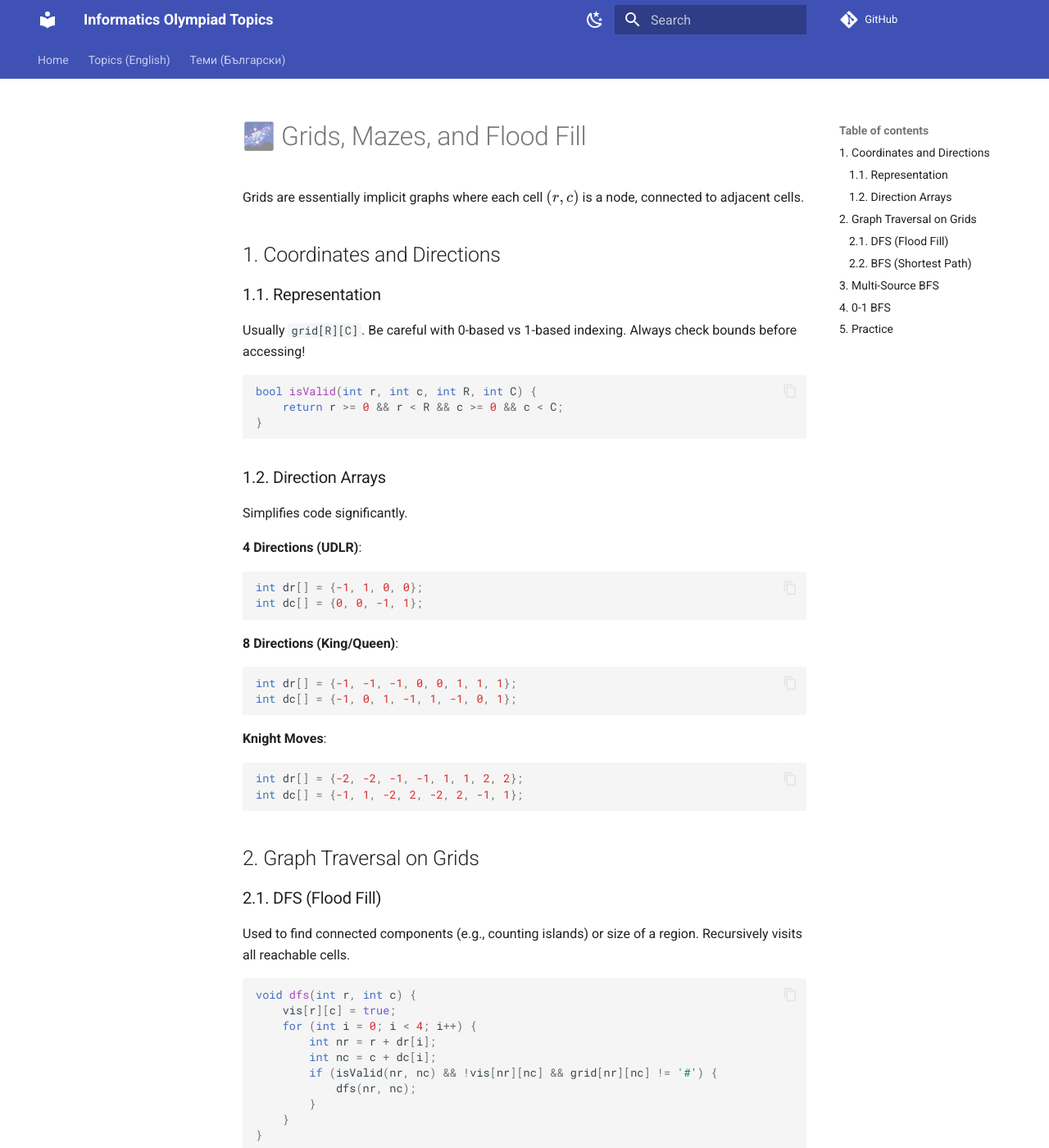
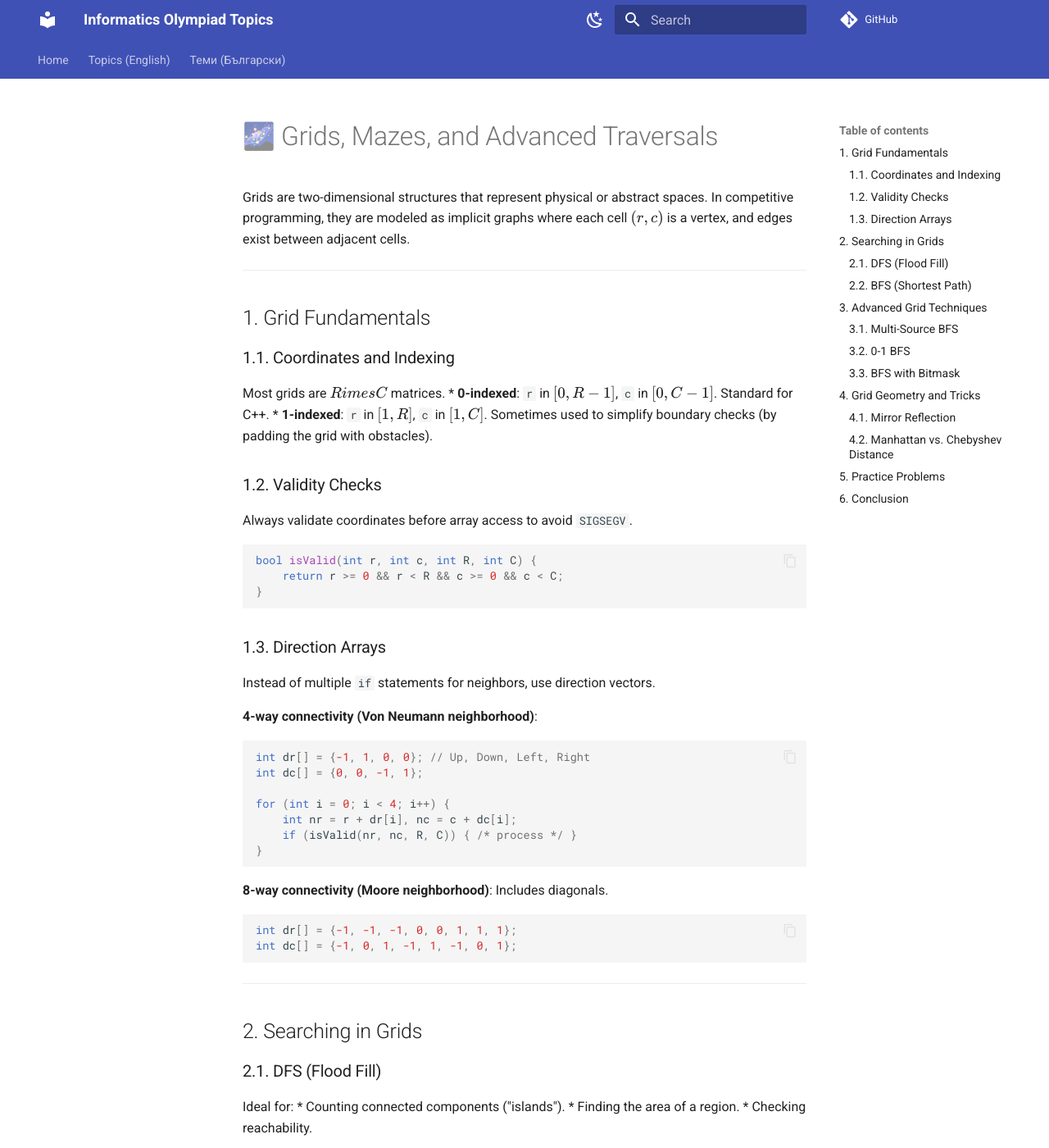
Before and after one commit to KadirYazadzhi/Informatics-Olympiad-Topics, an MkDocs documentation site: the page built from docs/EN/11b_Grids_and_Mazes.md, in a window 1280 px wide and 1400 px high. Shown: the whole window at 82% size. Built offline with MkDocs 1.6.1 and Material for MkDocs 9.7.7, drawn with Linux system fonts in a browser that asks for light colours; comment, search, counter and statistics services are not loaded; some of the changed text lies outside the part shown.

Commit message:
Expand EN/11b_Grids_and_Mazes.md: BFS, DFS, Multi-source and 0-1 BFS

````diff
--- a/docs/EN/11b_Grids_and_Mazes.md
+++ b/docs/EN/11b_Grids_and_Mazes.md
@@ -1,12 +1,18 @@
-# 🌌 Grids, Mazes, and Flood Fill
+# 🌌 Grids, Mazes, and Advanced Traversals
 
-Grids are essentially implicit graphs where each cell $(r, c)$ is a node, connected to adjacent cells.
+Grids are two-dimensional structures that represent physical or abstract spaces. In competitive programming, they are modeled as implicit graphs where each cell $(r, c)$ is a vertex, and edges exist between adjacent cells.
 
-## 1. Coordinates and Directions
+---
 
-### 1.1. Representation
-Usually `grid[R][C]`. Be careful with 0-based vs 1-based indexing.
-Always check bounds before accessing!
+## 1. Grid Fundamentals
+
+### 1.1. Coordinates and Indexing
+Most grids are $R 	imes C$ matrices.
+*   **0-indexed**: `r` in $[0, R-1]$, `c` in $[0, C-1]$. Standard for C++.
+*   **1-indexed**: `r` in $[1, R]$, `c` in $[1, C]$. Sometimes used to simplify boundary checks (by padding the grid with obstacles).
+
+### 1.2. Validity Checks
+Always validate coordinates before array access to avoid `SIGSEGV`.
 
 ```cpp
 bool isValid(int r, int c, int R, int C) {
@@ -14,83 +20,114 @@ bool isValid(int r, int c, int R, int C) {
 }
 ```
 
-### 1.2. Direction Arrays
-Simplifies code significantly.
+### 1.3. Direction Arrays
+Instead of multiple `if` statements for neighbors, use direction vectors.
 
-**4 Directions (UDLR)**:
+**4-way connectivity (Von Neumann neighborhood)**:
 ```cpp
-int dr[] = {-1, 1, 0, 0};
+int dr[] = {-1, 1, 0, 0}; // Up, Down, Left, Right
 int dc[] = {0, 0, -1, 1};
+
+for (int i = 0; i < 4; i++) {
+    int nr = r + dr[i], nc = c + dc[i];
+    if (isValid(nr, nc, R, C)) { /* process */ }
+}
 ```
 
-**8 Directions (King/Queen)**:
+**8-way connectivity (Moore neighborhood)**:
+Includes diagonals.
 ```cpp
 int dr[] = {-1, -1, -1, 0, 0, 1, 1, 1};
 int dc[] = {-1, 0, 1, -1, 1, -1, 0, 1};
 ```
 
-**Knight Moves**:
-```cpp
-int dr[] = {-2, -2, -1, -1, 1, 1, 2, 2};
-int dc[] = {-1, 1, -2, 2, -2, 2, -1, 1};
-```
+---
 
-## 2. Graph Traversal on Grids
+## 2. Searching in Grids
 
 ### 2.1. DFS (Flood Fill)
-Used to find connected components (e.g., counting islands) or size of a region.
-Recursively visits all reachable cells.
+Ideal for:
+*   Counting connected components ("islands").
+*   Finding the area of a region.
+*   Checking reachability.
 
 ```cpp
-void dfs(int r, int c) {
+void floodFill(int r, int c, int color, int target) {
+    if (!isValid(r, c, R, C) || grid[r][c] != target || vis[r][c]) return;
     vis[r][c] = true;
-    for (int i = 0; i < 4; i++) {
-        int nr = r + dr[i];
-        int nc = c + dc[i];
-        if (isValid(nr, nc) && !vis[nr][nc] && grid[nr][nc] != '#') {
-            dfs(nr, nc);
-        }
-    }
+    grid[r][c] = color;
+    for (int i = 0; i < 4; i++) floodFill(r + dr[i], c + dc[i], color, target);
 }
 ```
 
 ### 2.2. BFS (Shortest Path)
-Finds the shortest path in an unweighted grid (min number of steps).
-Crucial: Use a `queue` and a `dist` array.
+BFS is the **only** algorithm for finding the shortest path in an unweighted grid.
+*   Uses a `std::queue<pair<int, int>>`.
+*   Maintains a `dist[R][C]` array initialized to -1.
 
 ```cpp
-void bfs(int sr, int sc) {
+int bfs(int sr, int sc, int tr, int tc) {
     queue<pair<int, int>> q;
     q.push({sr, sc});
     dist[sr][sc] = 0;
 
     while (!q.empty()) {
         auto [r, c] = q.front(); q.pop();
-
-        if (r == endR && c == endC) return; // Found
+        if (r == tr && c == tc) return dist[r][c];
 
         for (int i = 0; i < 4; i++) {
-            int nr = r + dr[i];
-            int nc = c + dc[i];
-            if (isValid(nr, nc) && dist[nr][nc] == -1) {
+            int nr = r + dr[i], nc = c + dc[i];
+            if (isValid(nr, nc, R, C) && grid[nr][nc] != '#' && dist[nr][nc] == -1) {
                 dist[nr][nc] = dist[r][c] + 1;
                 q.push({nr, nc});
             }
         }
     }
+    return -1; // Unreachable
 }
 ```
 
-## 3. Multi-Source BFS
-If you have multiple starting points (e.g., fire spreading from several locations), push ALL of them into the queue initially with `dist=0`.
+---
 
-## 4. 0-1 BFS
-If edge weights are 0 or 1 (e.g., moving to specific cells costs 0, others 1), use a `deque`.
-*   Weight 0: `push_front`.
-*   Weight 1: `push_back`.
+## 3. Advanced Grid Techniques
+
+### 3.1. Multi-Source BFS
+Used when multiple "sources" act simultaneously (e.g., several fires spreading).
+1.  Initialize `dist` to $\infty$.
+2.  Push **all** source coordinates into the queue with `dist = 0`.
+3.  Run a single BFS. This computes for each cell the distance to the **nearest** source.
+
+### 3.2. 0-1 BFS
+If moving between cells has cost 0 or 1.
+*   Use a `std::deque`.
+*   If cost is 0: `push_front`.
+*   If cost is 1: `push_back`.
 This is faster than Dijkstra ($O(V+E)$).
 
-## 5. Practice
-1.  **CSES Counting Rooms**: DFS/Flood Fill.
-2.  **CSES Labyrinth**: BFS + Path reconstruction.
-3.  **Codeforces 1105D**: Kilani and the Game (Multi-source BFS expansion).
+### 3.3. BFS with Bitmask
+If the state depends on more than just $(r, c)$ (e.g., "shortest path after collecting 3 keys").
+*   State: `(r, c, mask)`, where `mask` is a bitmask of collected keys.
+*   `dist[R][C][1 << K]`.
+
+---
+
+## 4. Grid Geometry and Tricks
+
+### 4.1. Mirror Reflection
+If a path "bounces" off grid boundaries, it is often easier to "unfold" the grid into a larger coordinate system instead of simulating bounces.
+
+### 4.2. Manhattan vs. Chebyshev Distance
+*   **Manhattan** (4-way): $|r_1-r_2| + |c_1-c_2|$.
+*   **Chebyshev** (8-way): $\max(|r_1-r_2|, |c_1-c_2|)$.
+
+---
+
+## 5. Practice Problems
+1.  **CSES Counting Rooms**: Connected components.
+2.  **CSES Labyrinth**: BFS with path reconstruction.
+3.  **CSES Monsters**: Multi-source BFS vs Single BFS.
+4.  **Codeforces 1063B**: Labyrinth (0-1 BFS).
+5.  **UVa 1103**: Ancient Messages (Complex Flood Fill).
+
+## 6. Conclusion
+Grid problems are common and often serve as wrappers for graph algorithms. Master the direction arrays and BFS/DFS templates, and pay extreme attention to boundary conditions.
````
